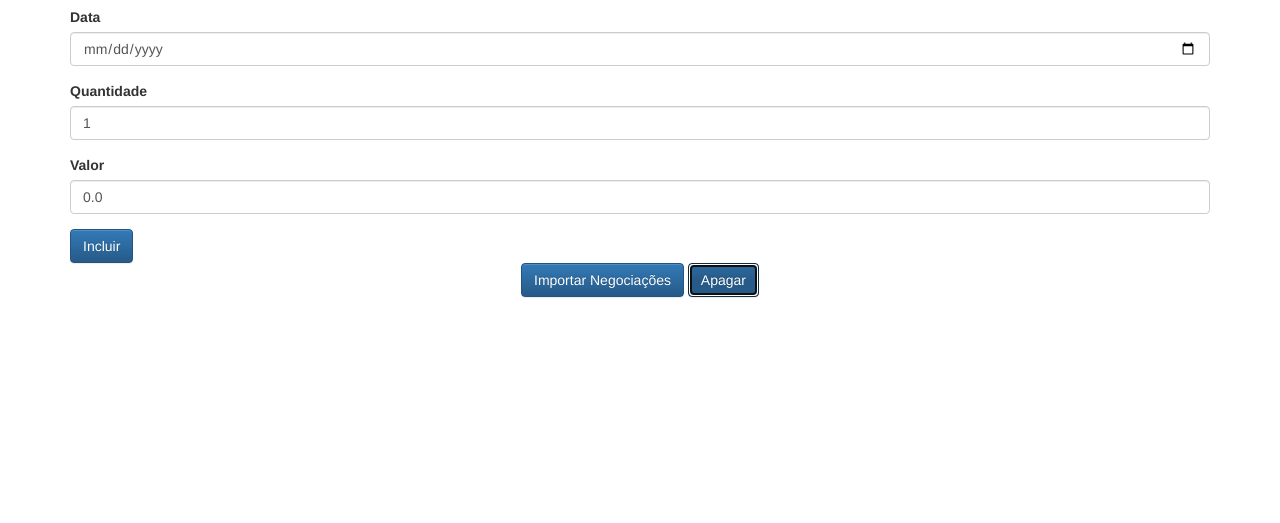
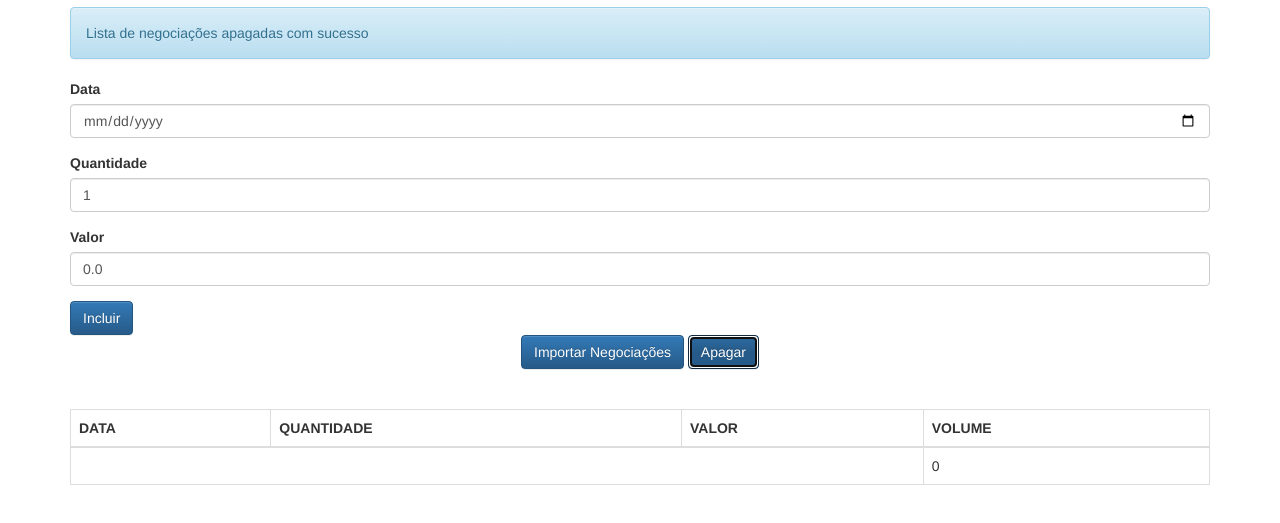
Before and after one commit to evertontatu/JavaScript-I, a plain HTML site: page client/index.html in a window 1280 px wide. Both pictures are taken after a click on the button "Apagar". Shown: the part 63-586 px from the top of the page. Drawn offline with Linux system fonts and the light colour scheme.

Commit message:
trabalhando com proxy

```diff
--- a/client/index.html
+++ b/client/index.html
@@ -57,16 +57,5 @@
 
     </script>
 
-    <script>
-        let lista = new Proxy(new ListaNegociacoes(), {
-            set: function(target, prop, value, receiver){
-                console.log(`Valor anterior: ${target[prop]}, novo valor: ${value}`);
-                return Reflect.set(target, prop, value, receiver);
-            }
-        });
-
-        lista.adiciona(new Negociacao(new Date(), 1, 100));
-
-    </script>
 </body>
 </html>
--- a/client/js/app/controllers/NegociacaoController.js
+++ b/client/js/app/controllers/NegociacaoController.js
@@ -7,11 +7,19 @@ class NegociacaoController {
         this._inputQuantidade = $('#quantidade');
         this._inputValor = $('#valor');
 
-        /*
-        this._listaNegociacoes = new ListaNegociacoes(model =>
-            this._negociacoesView.update(model));
-
-        */
+        let self = this;
+        this._listaNegociacoes = new Proxy(new ListaNegociacoes(), {
+            get(target, prop, receiver){
+                if(['adiciona', 'esvazia'].includes(prop) && typeof(target[prop] == typeof(Function))){
+                    return function(){
+                        console.log(`interceptando ${prop}`);
+                        Reflect.apply(target[prop], target, arguments);
+                        self._negociacoesView.update(target);
+                    }
+                }
+                return Reflect.get(target, prop, receiver);
+            }
+        });
 
         this._negociacoesView = new NegociacoesView($('#negociacoesView'));
         this._negociacoesView.update(this._listaNegociacoes);
```
